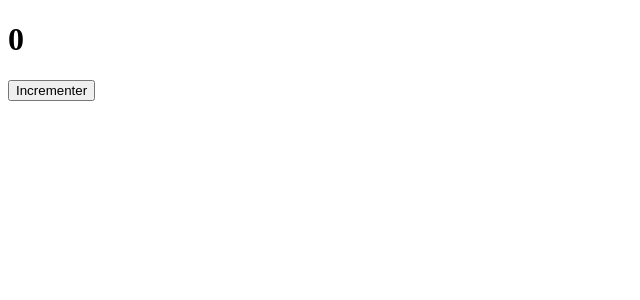
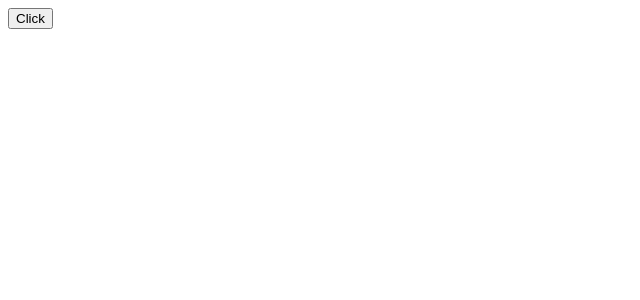
Before and after one commit to Optimus-ged/first_react_app, a React (Create React App) app: page / in a window 1280 px wide. Shown: the top 300 px of the page, without its empty margins (0-640 px from the left). Built offline with nearby package versions, Linux system fonts and the light colour scheme.

Commit message:
Click function handled in Function click component

```diff
--- a/src/react_trainings/App.js
+++ b/src/react_trainings/App.js
@@ -4,20 +4,22 @@ import React, { Component } from "react";
 // import { HelloWorld } from "./components/Hello";
 // import Message from "./components/Message";
 import Counter from './components/Counter';
+import FunctionClick from './components/FunctionClick';
 
 class App extends Component {
   render() {
     return (
       <>
-        {/* <HelloWorld />
-        <Greet name="Adele">
+        {/* <HelloWorld /> */}
+        {/* <Greet name="Adele">
           <p>props children</p>
-        </Greet>
-        <Greet name="Salem" />
+        </Greet> */}
+        {/* <Greet name="Salem" />
         <Greet name="John" />
         <Welcome name="Adele" /> */}
         {/* <Message/> */}
-        <Counter/>
+        {/* <Counter/> */}
+        <FunctionClick/>
       </>
     );
   }
--- /dev/null
+++ b/src/react_trainings/components/FunctionClick.js
@@ -0,0 +1,14 @@
+import React from "react";
+
+const FunctionClick = () => {
+  function clickHandler() {
+    console.log("The buton was sucessfully clicked");
+  }
+  return (
+    <>
+      <button onClick={clickHandler}>Click</button>
+    </>
+  );
+};
+
+export default FunctionClick;
--- a/src/react_trainings/components/Greet.js
+++ b/src/react_trainings/components/Greet.js
@@ -1,14 +1,12 @@
 import React from "react";
 
 const Greet = ({ name }) => {
-  console.log(props);
-
   // Second way to use distructuring props
   // const { name } = props;
   return (
     <div>
       <h1>Hello {name}</h1>
-      {props.children}
+      {/* {props.children} */}
     </div>
   );
 };
```
